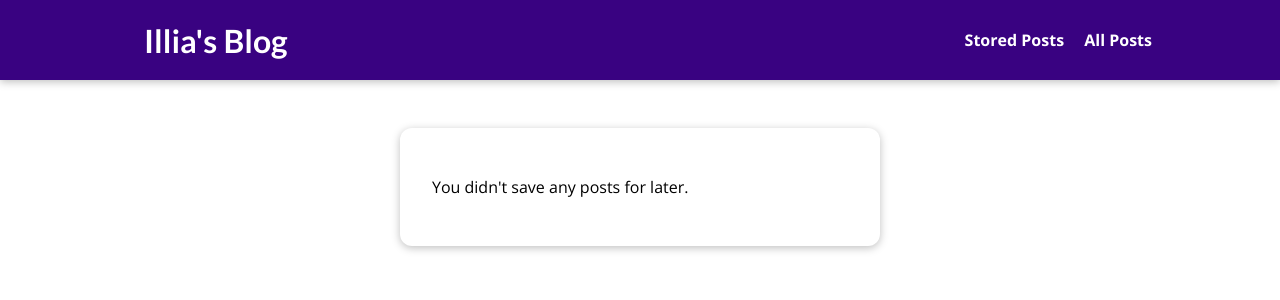
After one commit to smigy32/my_site, a Django app: page /read-later/ in a window 1280 px wide. The commit adds this page. Shown: the top 300 px of the page. Run offline with Django 4.2, Linux system fonts and the light colour scheme.

Commit message:
Implement 'Read Later' functionality

```diff
--- /dev/null
+++ b/blog/static/blog/read-later.css
@@ -0,0 +1,39 @@
+#main-navigation {
+    background-color: #390281;
+    box-shadow: 0 2px 8px rgba(0, 0, 0, 0.25);
+  }
+
+  #stored-posts {
+    margin: 8rem auto 3rem auto;
+    padding: 2rem;
+    border-radius: 12px;
+    box-shadow: 0 2px 8px rgba(0, 0, 0, 0.25);
+    background-color: white;
+    width: 90%;
+    max-width: 30rem;
+  }
+
+  #stored-posts ul {
+    list-style: none;
+    margin: 0;
+    padding: 0;
+  }
+
+  #stored-posts li {
+    margin: 1rem 0;
+  }
+
+  #stored-posts a {
+    display: block;
+    padding: 1rem;
+    width: 100%;
+    text-decoration: none;
+    border: 1px solid #ccc;
+    color: #1b1b1b;
+    font-weight: bold;
+  }
+
+  #stored-posts a:hover,
+  #stored-posts a:active {
+    background-color: #ccc;
+  }
--- /dev/null
+++ b/blog/templates/blog/read-later.html
@@ -0,0 +1,26 @@
+{% extends 'base.html' %}
+{% load static %}
+
+
+{% block title  %}
+    My Stored Posts
+{% endblock  %}
+
+
+{% block css_files %}
+    <link rel="stylesheet" href="{% static 'blog/read-later.css' %}">
+{% endblock  %}
+
+
+{% block content %}
+    <section id="stored-posts">
+    {% if not has_posts %}
+        <p>You didn't save any posts for later.</p>
+    {% endif %}
+        <ul>
+            {% for post in posts  %}
+                <li><a href="{% url 'post-detail-page' slug=post.slug %}">{{ post.title }}</a></li>
+            {% endfor %}
+        </ul>
+    </section>
+{% endblock  %}
--- a/blog/urls.py
+++ b/blog/urls.py
@@ -6,5 +6,6 @@ urlpatterns = [
     path("", views.StartingPageView.as_view(), name="starting-page"),
     path("posts/", views.PostsView.as_view(), name="posts-page"),
     path("posts/<slug:slug>/", views.PostDetailView.as_view(),
-         name="post-detail-page")  # /posts/my-first-post
+         name="post-detail-page"),  # /posts/my-first-post
+    path("read-later/", views.ReadLaterView.as_view(), name="read-later")
 ]
--- a/blog/views.py
+++ b/blog/views.py
@@ -41,8 +41,13 @@ class PostsView(ListView):
 
 
 class PostDetailView(View):
-    template_name = "blog/post-detail.html"
-    model = Post
+    def is_stored_post(self, request, post_id):
+        stored_posts = request.session.get("stored_posts")
+        if stored_posts is not None:
+            is_saved_for_later = post_id in stored_posts
+        else:
+            is_saved_for_later = False
+        return is_saved_for_later
 
     def get(self, request, slug):
         post = Post.objects.get(slug=slug)
@@ -51,6 +56,7 @@ class PostDetailView(View):
             "post_tags": post.tags.all(),
             "comment_form": CommentForm(),
             "comments": post.comments.all().order_by("-id"),
+            "saved_for_later": self.is_stored_post(request, post.id)
         })
 
     def post(self, request, slug):
@@ -78,3 +84,37 @@ class PostDetailView(View):
 #         "post": identified_post,
 #         "post_tags": identified_post.tags.all()
 #     })
+
+
+class ReadLaterView(View):
+    def get(self, request):
+        stored_posts = request.session.get("stored_posts")
+
+        context = {}
+
+        if stored_posts is None or len(stored_posts) == 0:
+            context["posts"] = []
+            context["has_posts"] = False
+        else:
+            posts = Post.objects.filter(id__in=stored_posts)
+            context["posts"] = posts
+            context["has_posts"] = True
+
+        return render(request, "blog/read-later.html", context)
+
+    def post(self, request):
+        stored_posts = request.session.get("stored_posts")
+
+        if stored_posts is None:
+            stored_posts = []
+
+        post_id = int(request.POST["post_id"])
+
+        if post_id not in stored_posts:
+            stored_posts.append(post_id)
+        else:
+            stored_posts.remove(post_id)
+
+        request.session["stored_posts"] = stored_posts
+
+        return HttpResponseRedirect("/")
--- a/static/app.css
+++ b/static/app.css
@@ -35,6 +35,7 @@ h3 {
   text-decoration: none;
   color: white;
   font-weight: bold;
+  margin-left: 1rem;
 }
 
 #main-navigation a:hover,
--- a/templates/base.html
+++ b/templates/base.html
@@ -13,6 +13,7 @@
         <header id="main-navigation">
             <h1><a href="{% url 'starting-page' %}">Illia's Blog</a></h1>
             <nav>
+              <a href="{% url 'read-later' %}">Stored Posts</a>
               <a href="{% url 'posts-page' %}">All Posts</a>
             </nav>
         </header>
```
Also changed, not shown: blog/templates/blog/post-detail.html (+15 -0 lines).
